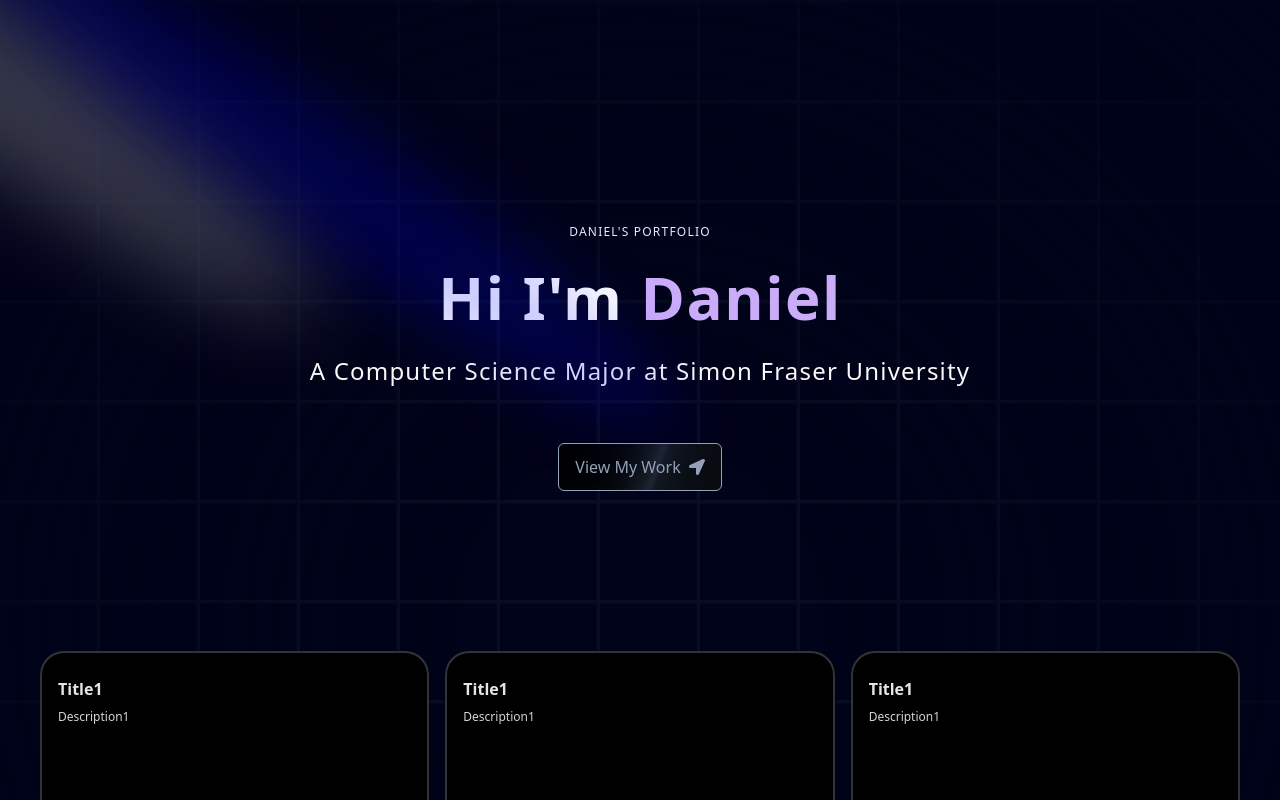
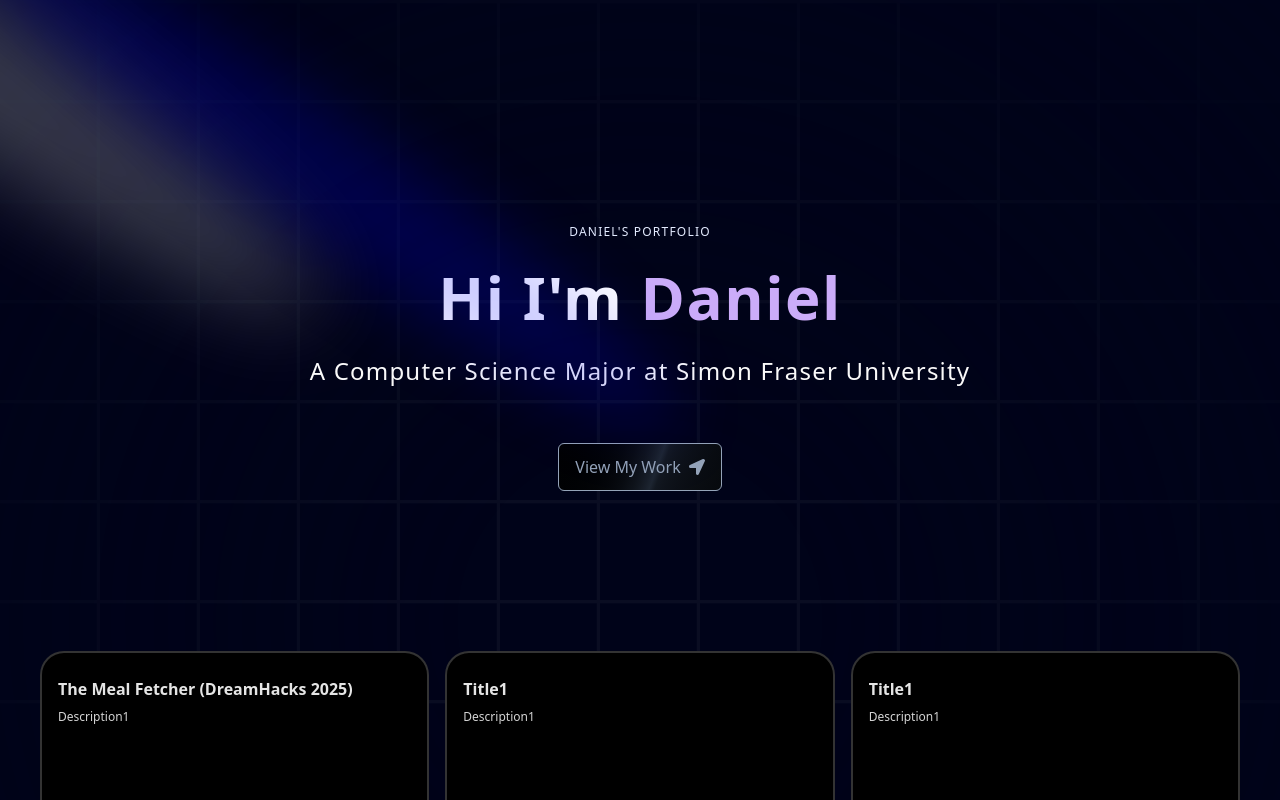
Before and after one commit to Snazzbazz101/Portfolio, a Next.js app in the folder portfolio/: page / in a window 1280 px wide. Shown: the top 800 px of the page. Built offline with nearby package versions, Linux system fonts and the light colour scheme.

Commit message:
Update section IDs in Hero and Grid components; modify gridItems data for clarity

```diff
--- a/portfolio/components/Hero.tsx
+++ b/portfolio/components/Hero.tsx
@@ -33,7 +33,7 @@ const Hero = () => {
                 <p className="text-center md:tracking-wider mb-4 text-small md:text-lg lg:text-2xl">
                     A Computer Science Major at Simon Fraser University
                 </p>
-                <a href="#about">
+                <a href="#projects">
                 <ShimmerButton title="View My Work"
                 icon={<FaLocationArrow />}
                 position="right"
--- a/portfolio/components/grid.tsx
+++ b/portfolio/components/grid.tsx
@@ -4,7 +4,7 @@ import { gridItems } from '@/data'
 
 const Grid = () => {
   return (
-    <section id="about">
+    <section id="projects">
         <BentoGrid>
             {gridItems.map
             ((item) => (
--- a/portfolio/data/index.ts
+++ b/portfolio/data/index.ts
@@ -1,6 +1,6 @@
 export const gridItems = [
-            {title: 'Title1', description: 'Description1', id: 1},
-            {title: 'Title1', description: 'Description1', id: 1},
-            {title: 'Title1', description: 'Description1', id: 1},
-            {title: 'Title1', description: 'Description1', id: 1},
+            {title: 'The Meal Fetcher (DreamHacks 2025)', description: 'Description1', id: 1, },
+            {title: 'Title1', description: 'Description1', id: 2},
+            {title: 'Title1', description: 'Description1', id: 3},
+            {title: 'Title1', description: 'Description1', id: 4},
         ]
```
